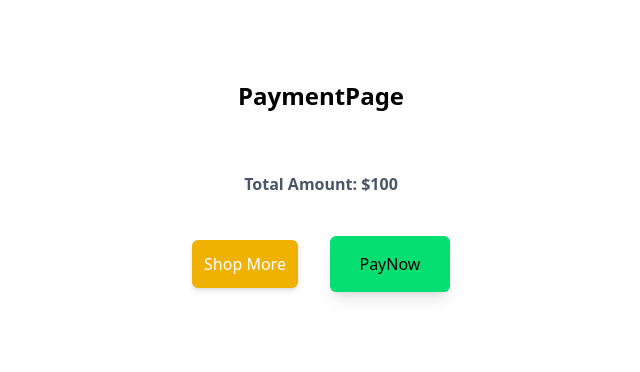
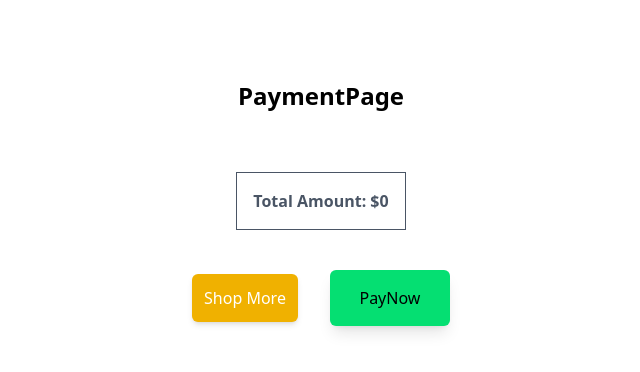
Before and after one commit to Samsul7718/Eshop_frontend, a React (Vite) app: page /payment in a window 1280 px wide. Shown: the top 372 px of the page, without its empty margins (319-959 px from the left). Built offline with nearby package versions, Linux system fonts and the light colour scheme.

Commit message:
total amount also fetch from cart

```diff
--- a/src/page/PaymentPage.jsx
+++ b/src/page/PaymentPage.jsx
@@ -1,10 +1,19 @@
 import React from 'react'
+import {useCart} from '../context/CartContext'
 
 const PaymentPage = () => {
+  const {cart} = useCart();
+   const totalPrice=cart.reduce((sum,item)=>sum+item.price*(item.qty || 1),0);
   return (
     <div className='flex flex-col items-center justify-center gap-10 mt-20'>
       <div className='text-2xl font-bold mb-5'>PaymentPage</div>
-       <div className='font-bold text-gray-600'>Total Amount: $100</div>
+
+         <div
+         className='font-bold text-gray-600 border p-4'>
+          Total Amount: ${totalPrice}
+          </div>
+
+
       <div className='flex items-center spaces-between justify-center gap-8'>
          <button className='bg-yellow-500 text-white rounded-md shadow-md p-3'>Shop More</button>
          <button className='bg-green-400 p-3 rounded-md shadow-lg w-30 h-14'>PayNow</button>
```
